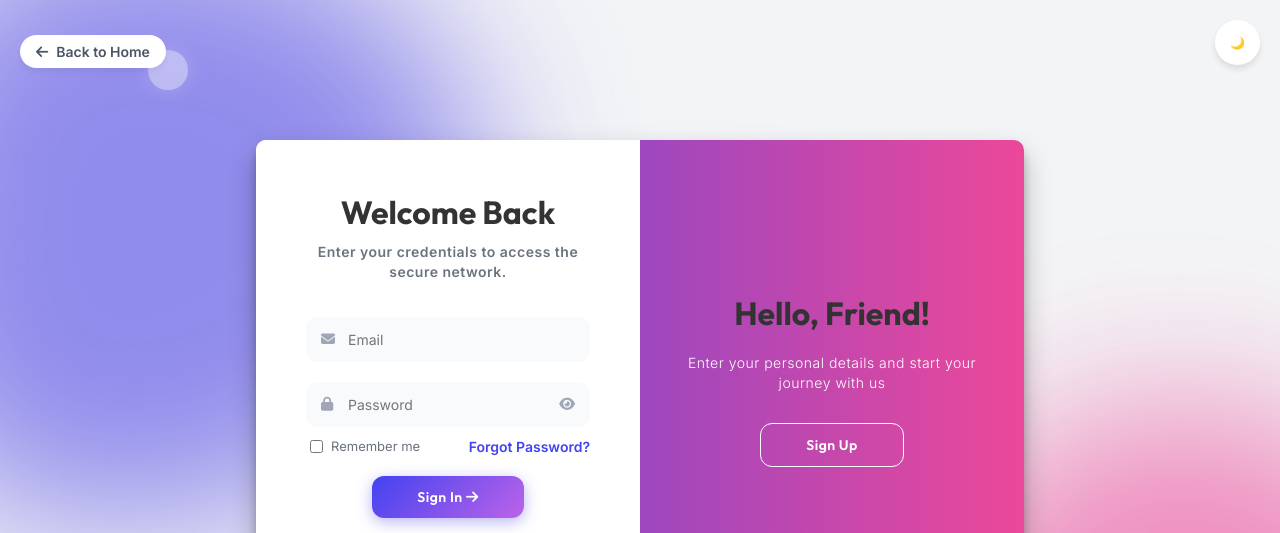
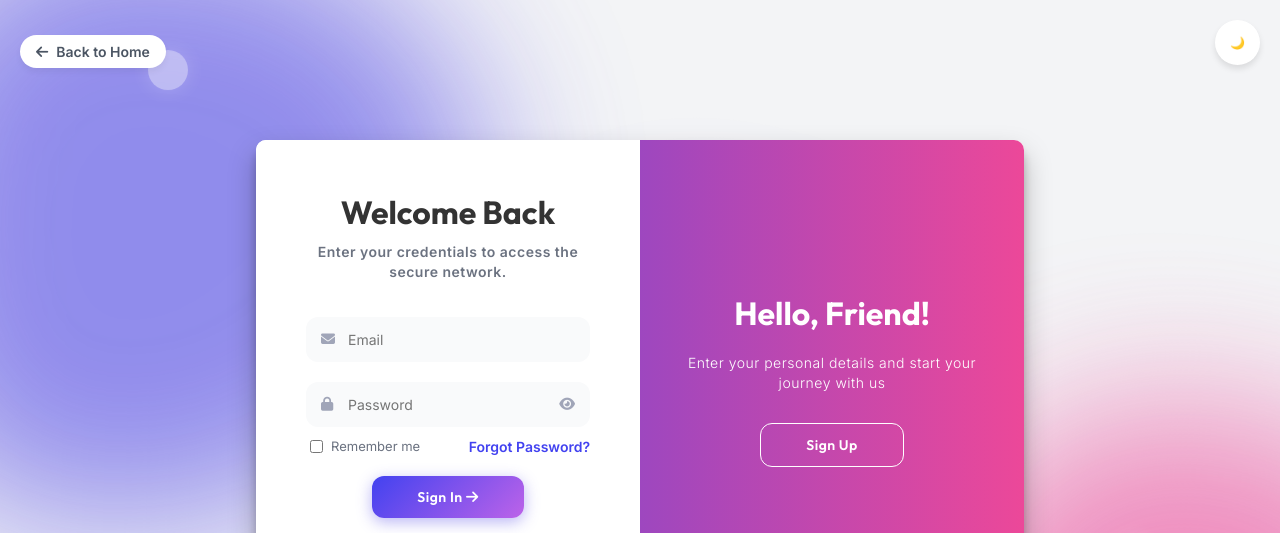
Before and after one commit to anugrahks19/DigiTrust, a website: page frontend/login.html in a window 1280 px wide. Shown: the top 533 px of the page. Drawn offline with Linux system fonts and the light colour scheme.

Commit message:
Update login-page.css

```diff
--- a/frontend/css/login-page.css
+++ b/frontend/css/login-page.css
@@ -551,6 +551,12 @@ form {
     transition: transform 0.6s ease-in-out;
 }
 
+/* Force White Text in Overlay (Fix for Light Mode) */
+.overlay-panel h1,
+.overlay-panel p {
+    color: #FFFFFF;
+}
+
 .overlay-left {
     transform: translateX(-20%);
 }
```
